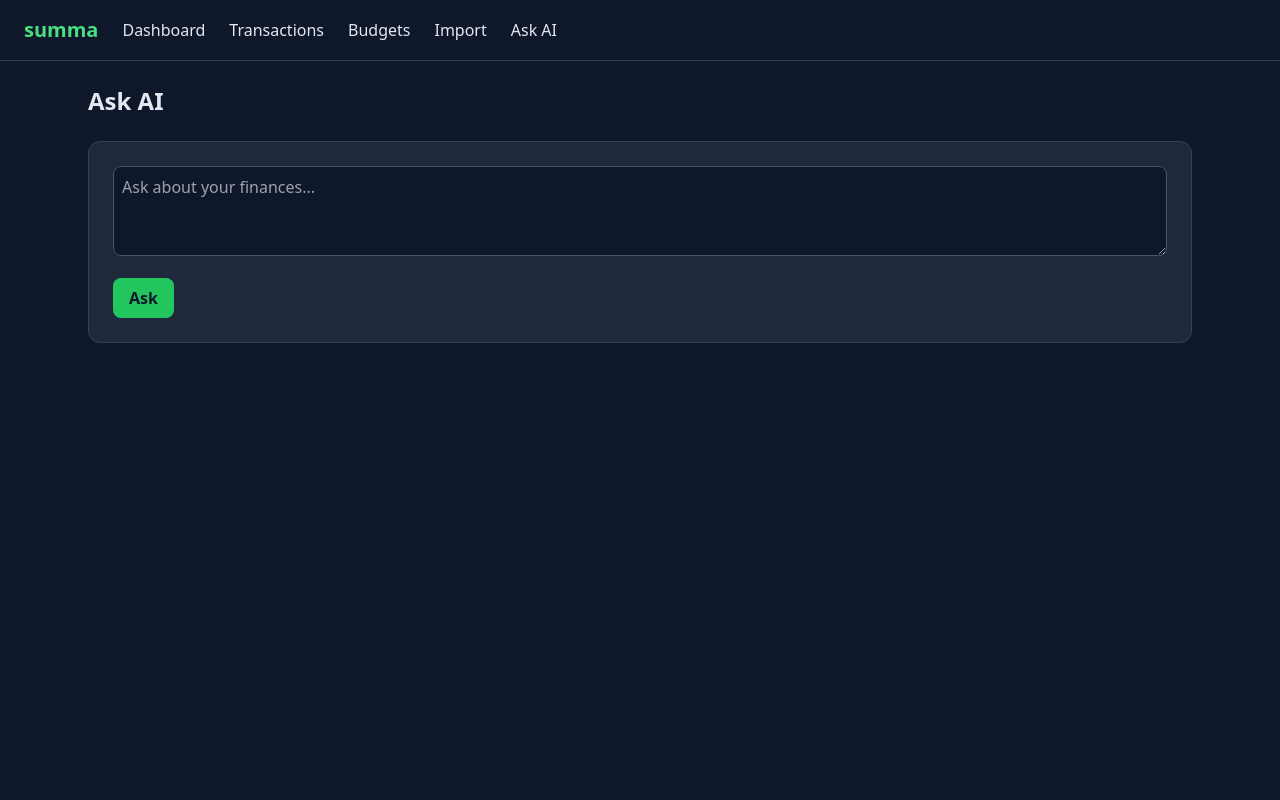
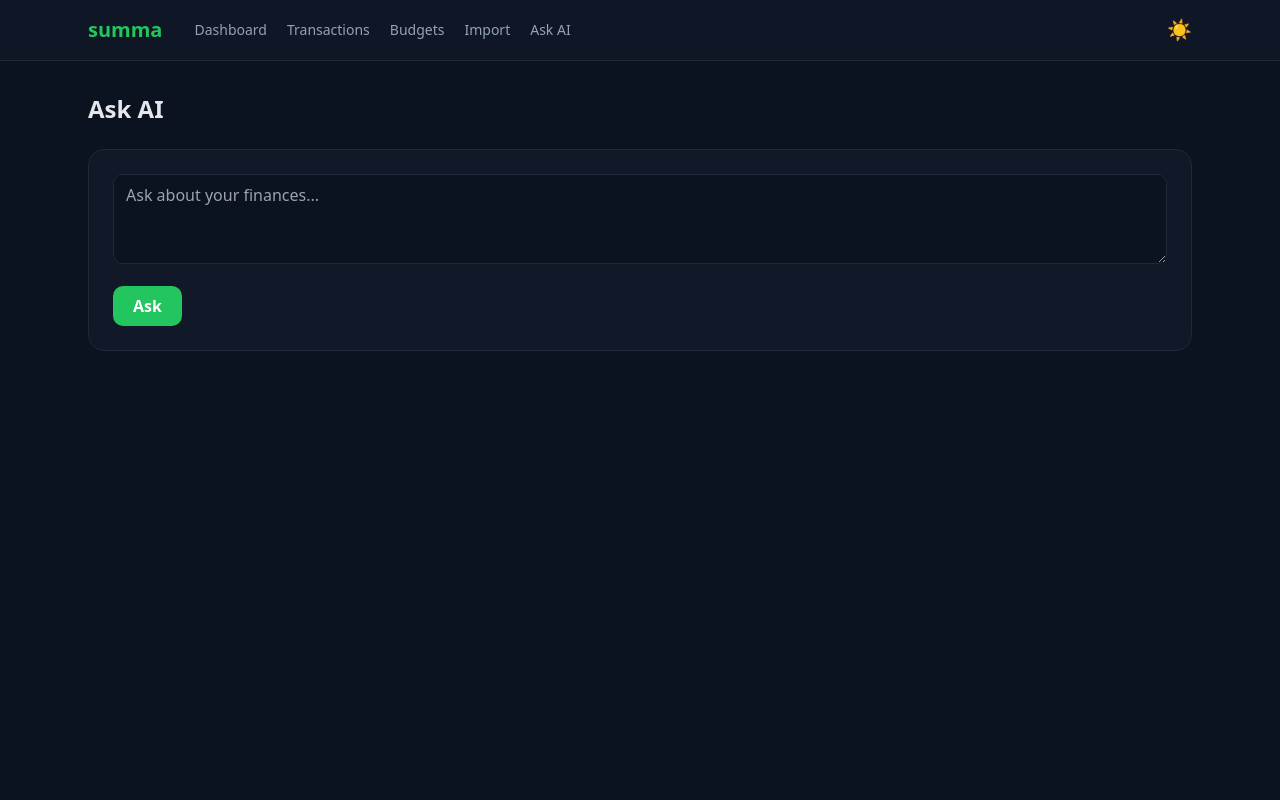
Before and after one commit to alesima/summa, a FastAPI app: page /ask in a window 1280 px wide. Run offline with FastAPI, Linux system fonts and the light colour scheme; data comes from the database, SQL or seed files in the repository; data that the repository does not hold is empty; some libraries are stand-ins or nearby versions.

Commit message:
feat: web UI redesign (light/dark theme toggle, cleaner aesthetic)

```diff
--- a/src/summa/web/templates/base.html
+++ b/src/summa/web/templates/base.html
@@ -1,33 +1,64 @@
 <!DOCTYPE html>
-<html lang="en">
+<html lang="en" class="dark">
 <head>
   <meta charset="UTF-8">
   <meta name="viewport" content="width=device-width, initial-scale=1.0">
   <title>{% block title %}summa{% endblock %}</title>
   <script src="https://cdn.tailwindcss.com"></script>
+  <script>
+    tailwind.config = { darkMode: 'class' };
+  </script>
   <style>
-    body { background: #0f172a; color: #e2e8f0; }
-    .card { background: #1e293b; border: 1px solid #334155; border-radius: 0.75rem; }
-    .btn { background: #22c55e; color: #0f172a; padding: 0.5rem 1rem; border-radius: 0.5rem; font-weight: 600; }
-    .btn:hover { background: #16a34a; }
-    .inp { background: #0f172a; border: 1px solid #475569; border-radius: 0.5rem; padding: 0.5rem; color: #e2e8f0; width: 100%; }
-    table { width: 100%; }
-    th, td { padding: 0.5rem; }
-    th { color: #94a3b8; font-size: 0.75rem; text-transform: uppercase; }
-    tr { border-bottom: 1px solid #334155; }
+    :root { --bg: #f8fafc; --card: #ffffff; --text: #0f172a; --muted: #64748b; --border: #e2e8f0; --accent: #16a34a; }
+    .dark { --bg: #0b1220; --card: #111827; --text: #e5e7eb; --muted: #94a3b8; --border: #1f2937; --accent: #22c55e; }
+    body { background: var(--bg); color: var(--text); transition: background 0.2s, color 0.2s; }
+    .card { background: var(--card); border: 1px solid var(--border); border-radius: 1rem; }
+    .btn { background: var(--accent); color: #fff; padding: 0.5rem 1.25rem; border-radius: 0.625rem; font-weight: 600; transition: opacity 0.2s; }
+    .btn:hover { opacity: 0.9; }
+    .inp { background: var(--bg); border: 1px solid var(--border); border-radius: 0.625rem; padding: 0.5rem 0.75rem; color: var(--text); width: 100%; }
+    .muted { color: var(--muted); }
+    table { width: 100%; border-collapse: collapse; }
+    th, td { padding: 0.625rem 0.75rem; }
+    th { color: var(--muted); font-size: 0.7rem; text-transform: uppercase; letter-spacing: 0.05em; font-weight: 600; }
+    tr { border-bottom: 1px solid var(--border); }
+    tr:last-child { border-bottom: none; }
+    .nav-link { color: var(--muted); transition: color 0.2s; }
+    .nav-link:hover { color: var(--accent); }
   </style>
 </head>
-<body class="min-h-screen">
-  <nav class="bg-slate-900 border-b border-slate-700 px-6 py-4 flex items-center gap-6">
-    <span class="text-xl font-bold text-green-400">summa</span>
-    <a href="/" class="hover:text-green-400">Dashboard</a>
-    <a href="/transactions" class="hover:text-green-400">Transactions</a>
-    <a href="/budgets" class="hover:text-green-400">Budgets</a>
-    <a href="/import" class="hover:text-green-400">Import</a>
-    <a href="/ask" class="hover:text-green-400">Ask AI</a>
+<body class="min-h-screen antialiased">
+  <nav class="sticky top-0 z-10 backdrop-blur border-b" style="background: color-mix(in srgb, var(--card) 80%, transparent); border-color: var(--border);">
+    <div class="max-w-6xl mx-auto px-6 py-4 flex items-center justify-between">
+      <div class="flex items-center gap-8">
+        <span class="text-xl font-bold" style="color: var(--accent);">summa</span>
+        <div class="flex gap-5 text-sm">
+          <a href="/" class="nav-link">Dashboard</a>
+          <a href="/transactions" class="nav-link">Transactions</a>
+          <a href="/budgets" class="nav-link">Budgets</a>
+          <a href="/import" class="nav-link">Import</a>
+          <a href="/ask" class="nav-link">Ask AI</a>
+        </div>
+      </div>
+      <button onclick="toggleTheme()" class="text-xl" aria-label="Toggle theme">
+        <span id="theme-icon">🌙</span>
+      </button>
+    </div>
   </nav>
-  <main class="p-6 max-w-6xl mx-auto">
+  <main class="max-w-6xl mx-auto px-6 py-8">
     {% block content %}{% endblock %}
   </main>
+  <script>
+    const html = document.documentElement;
+    const icon = document.getElementById('theme-icon');
+    function applyTheme(t) {
+      if (t === 'dark') { html.classList.add('dark'); icon.textContent = '☀️'; }
+      else { html.classList.remove('dark'); icon.textContent = '🌙'; }
+      localStorage.setItem('theme', t);
+    }
+    function toggleTheme() {
+      applyTheme(html.classList.contains('dark') ? 'light' : 'dark');
+    }
+    applyTheme(localStorage.getItem('theme') || 'dark');
+  </script>
 </body>
 </html>
```
